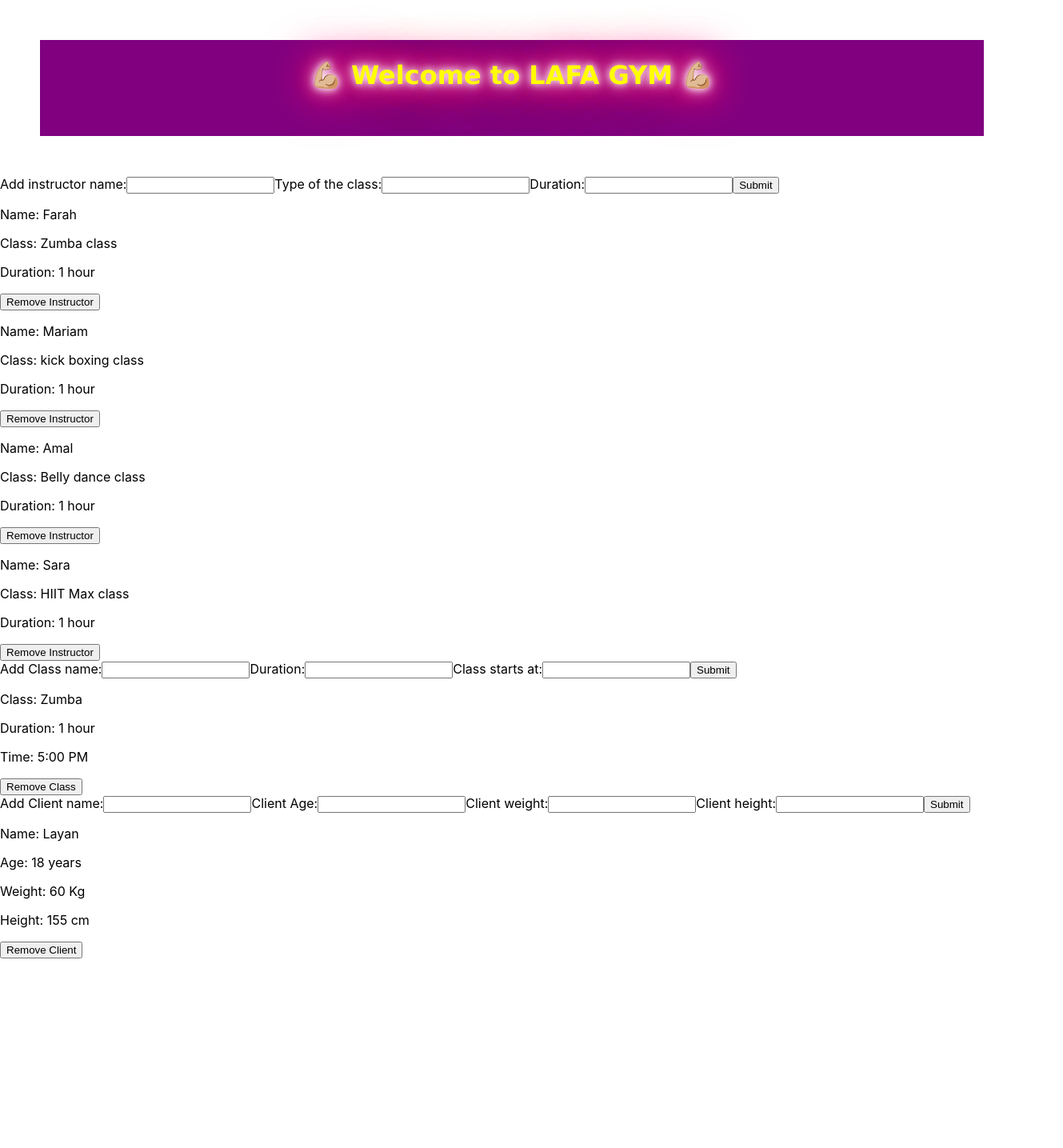
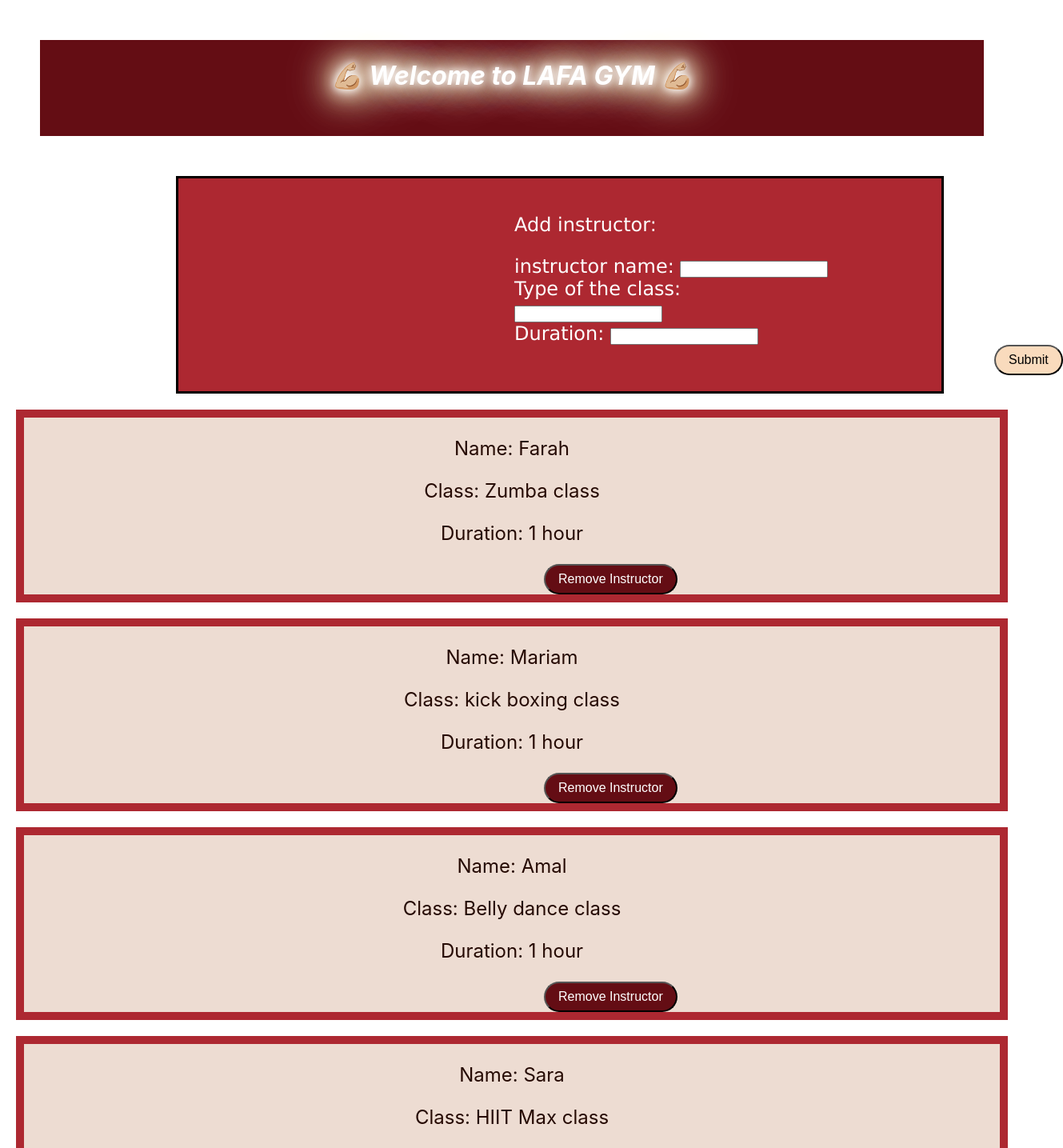
Before and after one commit to Fatimaaltameemii/lafa-gym, a React (Create React App) app: page / in a window 1280 px wide. Shown: the top 1435 px of the page at 80% size, 1329 px wide, since content can reach past the window. Before the commit the page ends 1198 px from the top, so only its background shows below. Built offline with nearby package versions, Linux system fonts and the light colour scheme.

Commit message:
fatima touch styled lol

```diff
--- a/public/index.html
+++ b/public/index.html
@@ -24,7 +24,7 @@
       work correctly both with client-side routing and a non-root public URL.
       Learn how to configure a non-root public URL by running `npm run build`.
     -->
-    <title>React App</title>
+    <title>LAFA GYM</title>
   </head>
   <body>
     <noscript>You need to enable JavaScript to run this app.</noscript>
--- a/src/Components/Create/CreateClasses.js
+++ b/src/Components/Create/CreateClasses.js
@@ -1,5 +1,8 @@
 import { useState } from "react";
 import gymStore from "../../gymStore";
+import { CustomTable } from "../styles";
+import { TableContent } from "../styles";
+import { ThemeButton } from "../styles";
 const ClassesCreate = () => {
   const [data, setData] = useState({
     className: "",
@@ -21,16 +24,25 @@ const ClassesCreate = () => {
 
   return (
     <div>
+      {" "}
+      <CustomTable>
         <form onSubmit={handleSubmit}>
-        <label>Add Class name:</label>
+          <TableContent>
+            <p>Add a Class: </p>
+            <label> Class name:</label>
             <input onChange={handleChange} type="text" name="className" />
+          </TableContent>
+          <TableContent>
             <label>Duration:</label>
             <input onChange={handleChange} type="text" name="duration" />
+          </TableContent>
+          <TableContent>
             <label>Class starts at:</label>
             <input onChange={handleChange} type="text" name="timing" />
-
-        <button type="submit">Submit</button>
+          </TableContent>
+          <ThemeButton type="submit">Submit</ThemeButton>
         </form>
+      </CustomTable>
     </div>
   );
 };
--- a/src/Components/Create/CreateClient.js
+++ b/src/Components/Create/CreateClient.js
@@ -1,5 +1,8 @@
 import { useState } from "react";
 import gymStore from "../../gymStore";
+import { CustomTable } from "../styles";
+import { TableContent } from "../styles";
+import { ThemeButton } from "../styles";
 const ClientCreate = () => {
   const [data, setData] = useState({
     clientN: "",
@@ -27,21 +30,41 @@ const ClientCreate = () => {
 
   return (
     <div>
+      <CustomTable>
         <form onSubmit={handleSubmit}>
-        <label>Add Client name:</label>
+          <TableContent>
+            <p>Add Client: </p>
+            <label>Client name:</label>
             <input onChange={handleChange} type="text" name="clientN" />
+          </TableContent>
 
+          <TableContent>
             <label>Client Age:</label>
             <input min="16" onChange={handleChange} type="number" name="age" />
+          </TableContent>
 
+          <TableContent>
             <label>Client weight:</label>
-        <input min="1" onChange={handleChange} type="number" name="weight" />
+            <input
+              min="1"
+              onChange={handleChange}
+              type="number"
+              name="weight"
+            />
+          </TableContent>
 
+          <TableContent>
             <label>Client height:</label>
-        <input min="1" onChange={handleChange} type="number" name="height" />
-
-        <button type="submit">Submit</button>
+            <input
+              min="1"
+              onChange={handleChange}
+              type="number"
+              name="height"
+            />
+          </TableContent>
+          <ThemeButton type="submit">Submit</ThemeButton>
         </form>
+      </CustomTable>
     </div>
   );
 };
--- a/src/Components/Create/CreateInstructor.js
+++ b/src/Components/Create/CreateInstructor.js
@@ -1,6 +1,8 @@
 import { useState } from "react";
 import gymStore from "../../gymStore";
-
+import { CustomTable } from "../styles";
+import { TableContent } from "../styles";
+import { ThemeButton } from "../styles";
 const InstrucCreate = () => {
   const [data, setData] = useState({
     instructor: "",
@@ -22,18 +24,27 @@ const InstrucCreate = () => {
 
   return (
     <div>
-      <form onSubmit={handleSubmit}>
-        <label>Add instructor name:</label>
-        <input onChange={handleChange} type="text" name="instructor" />
+      <CustomTable>
+        <form onSubmit={handleSubmit}>
+          <TableContent>
+            <p>Add instructor: </p>
+            <label> instructor name: </label>
+            <input onChange={handleChange} type="text" name="instructor" />
+          </TableContent>
 
-        <label>Type of the class:</label>
-        <input onChange={handleChange} type="text" name="classType" />
+          <TableContent>
+            <label>Type of the class: </label>
+            <input onChange={handleChange} type="text" name="classType" />
+          </TableContent>
 
-        <label>Duration:</label>
-        <input onChange={handleChange} type="text" name="duration" />
-
-        <button type="submit">Submit</button>
-      </form>
+          <TableContent>
+            {" "}
+            <label>Duration: </label>
+            <input onChange={handleChange} type="text" name="duration" />
+          </TableContent>
+          <ThemeButton type="submit">Submit</ThemeButton>
+        </form>
+      </CustomTable>
     </div>
   );
 };
--- a/src/Components/List/ClassItem.js
+++ b/src/Components/List/ClassItem.js
@@ -1,17 +1,18 @@
 import gymStore from "../../gymStore";
-
+import { InfoWrapper, ThemeRemoveButton } from "../styles";
 const ClassItem = (props) => {
   const clasInfo = props.clasInfo;
+
   return (
-    <div>
+    <InfoWrapper>
       <p>Class: {clasInfo.className}</p>
       <p>Duration: {clasInfo.duration}</p>
       <p>Time: {clasInfo.timing}</p>
-      <button onClick={() => gymStore.removeClass(clasInfo.id)}>
+      <ThemeRemoveButton onClick={() => gymStore.removeClass(clasInfo.id)}>
         {" "}
         Remove Class{" "}
-      </button>
-    </div>
+      </ThemeRemoveButton>
+    </InfoWrapper>
   );
 };
 export default ClassItem;
--- a/src/Components/List/ClientItem.js
+++ b/src/Components/List/ClientItem.js
@@ -1,18 +1,18 @@
 import gymStore from "../../gymStore";
-
+import { InfoWrapper, ThemeRemoveButton } from "../styles";
 const ClientItem = (props) => {
   const clyInfo = props.clyInfo;
   return (
-    <div>
+    <InfoWrapper>
       <p>Name: {clyInfo.clientN}</p>
       <p>Age: {clyInfo.age} years</p>
       <p>Weight: {clyInfo.weight} Kg</p>
       <p>Height: {clyInfo.height} cm</p>
-      <button onClick={() => gymStore.removeClient(clyInfo.id)}>
+      <ThemeRemoveButton onClick={() => gymStore.removeClient(clyInfo.id)}>
         {" "}
         Remove Client{" "}
-      </button>
-    </div>
+      </ThemeRemoveButton>
+    </InfoWrapper>
   );
 };
 export default ClientItem;
--- a/src/Components/List/InstItem.js
+++ b/src/Components/List/InstItem.js
@@ -1,18 +1,19 @@
 import { observer } from "mobx-react";
 import gymStore from "../../gymStore";
+import { InfoWrapper, ThemeRemoveButton } from "../styles";
 
 const InstItem = (props) => {
   const instroInfo = props.instroInfo;
   return (
-    <div>
+    <InfoWrapper>
       <p> Name: {instroInfo.instructor}</p>
       <p> Class: {instroInfo.classType}</p>
       <p> Duration: {instroInfo.duration}</p>
-      <button onClick={() => gymStore.removeInst(instroInfo.id)}>
+      <ThemeRemoveButton onClick={() => gymStore.removeInst(instroInfo.id)}>
         {" "}
         Remove Instructor{" "}
-      </button>
-    </div>
+      </ThemeRemoveButton>
+    </InfoWrapper>
   );
 };
 export default observer(InstItem);
--- a/src/Components/styles.js
+++ b/src/Components/styles.js
@@ -4,10 +4,63 @@ export const NavbarStyle = styled.h1`
   text-align: center;
   padding: 25px;
   margin: 50px;
-  color: yellow;
+  color: white;
   height: 70px;
-  background-color: purple;
+  background-color: #640d14;
+  font-style: italic;
+  font-size: xx-large;
+  font-weight: bold;
+  text-shadow: 0 0 10px #fff, 0 0 20px #fff, 0 0 30px #fcf5c7, 0 0 40px #fcf5c7,
+    0 0 50px #fcf5c7, 0 0 60px #fcf5c7, 0 0 70px #fcf5c7;
+`;
+
+export const CustomTable = styled.div`
+  display: flex;
+  background-color: #ad2831;
+  padding: 20px;
+  align-content: center;
+  display: block;
+  align-content: center;
+  margin-left: 220px;
+  margin-right: 100px;
+  color: white;
+  border-color: black;
+  border-style: solid;
+`;
+
+export const TableContent = styled.div`
+  margin-left: 400px;
+  margin-right: 120px;
+  font-size: x-large;
   font-family: "Lucida Sans";
-  text-shadow: 0 0 10px #fff, 0 0 20px #fff, 0 0 30px #e60073, 0 0 40px #e60073,
-    0 0 50px #e60073, 0 0 60px #e60073, 0 0 70px #e60073; ;
 `;
+
+export const ThemeButton = styled.button`
+  font-size: 1em;
+  margin-left: 1000px;
+  padding: 0.5em 1em;
+  border-radius: 100px;
+  background-color: #f9dbbd;
+  color: black;
+`;
+export const InfoWrapper = styled.div`
+  margin: 20px;
+  border: 10px;
+  border-style: solid;
+  border-color: #ad2831;
+  background-color: #eddcd2;
+  p {
+    text-align: center;
+    color: #250902;
+    justify-content: center;
+    font-size: x-large;
+  }
+`;
+export const ThemeRemoveButton = styled.button`
+  font-size: 1em;
+  margin-left: 650px;
+  padding: 0.5em 1em;
+  border-radius: 100px;
+  background-color: #640d14;
+  color: white;
+`;
```
Also changed, not shown: 1 other file (tests, documents, lock files or other folders). Lines whose indentation alone changed are shown as unchanged.
